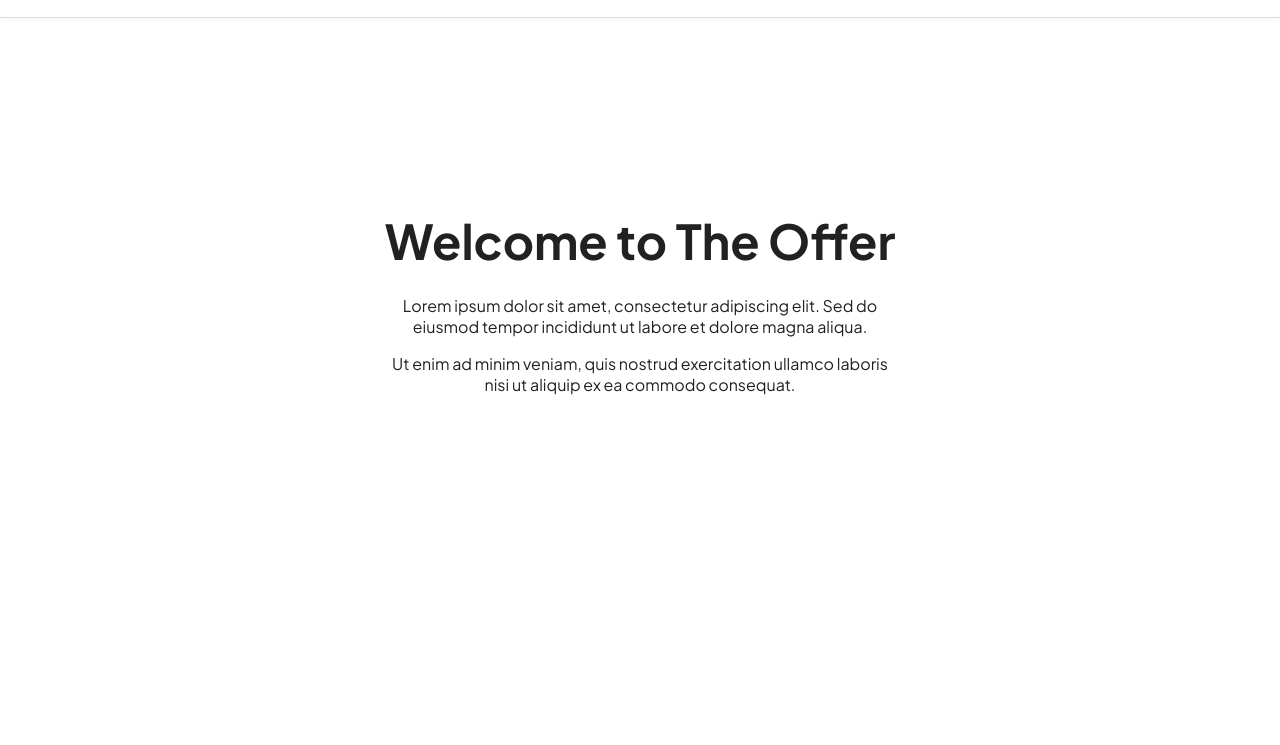
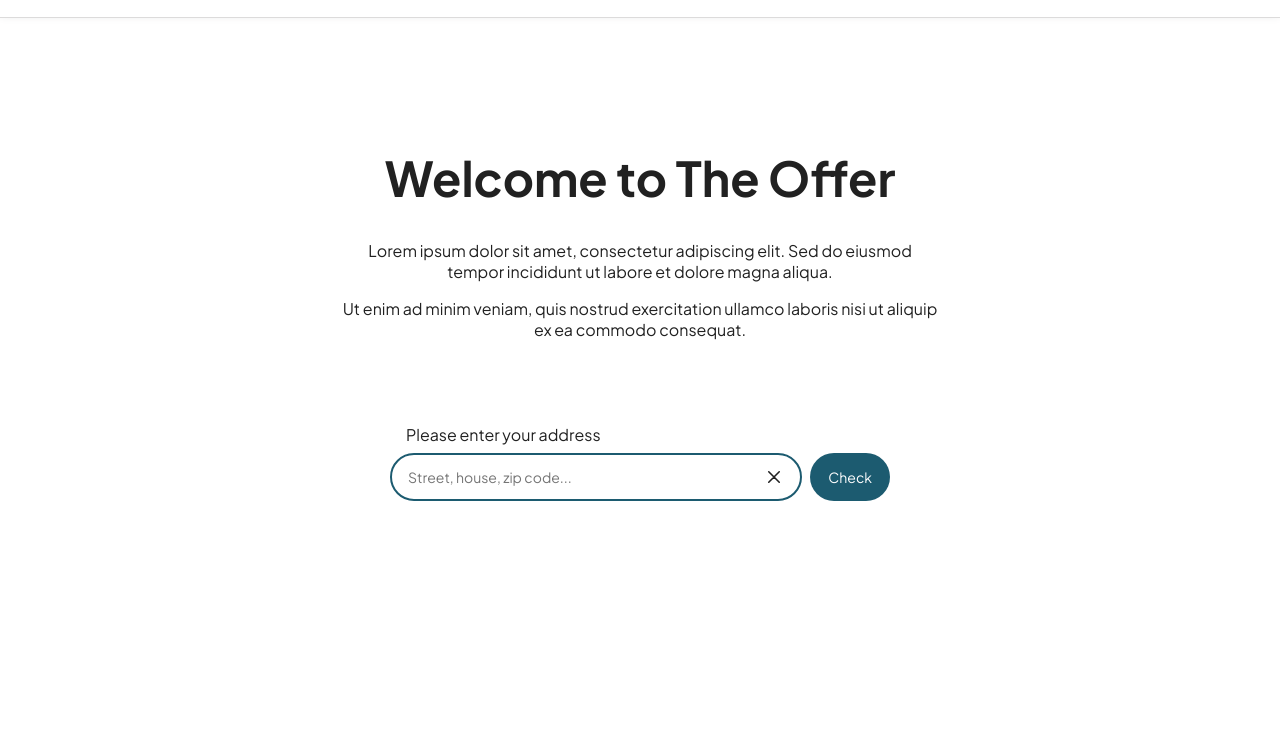
Before and after one commit to erolsk8/the-offer, a website built with webpack: page src/index.html in a window 1280 px wide. Shown: the part 55-800 px from the top of the page. Built offline with nearby package versions, Linux system fonts and the light colour scheme.

Commit message:
Add UI for address input field

```diff
--- a/src/assets/styles/footer.scss
+++ b/src/assets/styles/footer.scss
@@ -33,7 +33,7 @@
     bottom: 0;
     height: 1px;
     width: 40px;
-    margin-left: -20px;
+    transform: translateX(-50%);
   }
 
   @include tablet {
@@ -41,7 +41,7 @@
 
     &::after {
       left: 0;
-      margin-left: 0;
+      transform: translateX(0);
     }
   }
 }
--- a/src/assets/styles/global.scss
+++ b/src/assets/styles/global.scss
@@ -8,15 +8,26 @@ html {
   font-size: 16px;
 }
 
+body,
+input,
+button {
+  font-family: 'Plus Jakarta Sans', sans-serif;
+}
+
 body {
-  font-family: 'Plus Jakarta Sans', sans-serif;
   background: $color-background;
   color: $color-text;
   margin: 0;
 }
 
+input,
+button {
+  font-size: 0.875rem;
+}
+
 img {
   max-width: 100%;
+  height: auto;
 }
 
 a {
--- /dev/null
+++ b/src/assets/styles/hero.scss
@@ -0,0 +1,25 @@
+@import './partials';
+
+.hero {
+  text-align: center;
+
+  h1 {
+    font-size: 2rem;
+    margin: 2rem 0;
+  }
+
+  p {
+    max-width: 600px;
+    margin: 1rem auto;
+  }
+
+  @include mobile {
+    padding: $spacing * 2;
+  }
+
+  @include tablet {
+    h1 {
+      font-size: 3rem;
+    }
+  }
+}
--- a/src/assets/styles/index.scss
+++ b/src/assets/styles/index.scss
@@ -2,3 +2,5 @@
 @import './global';
 @import './header';
 @import './sections';
+@import './hero';
+@import './search';
--- /dev/null
+++ b/src/assets/styles/partials/_index.scss
@@ -0,0 +1,2 @@
+@import './variables';
+@import './utils';
--- a/src/assets/styles/partials/_variables.scss
+++ b/src/assets/styles/partials/_variables.scss
@@ -1,6 +1,7 @@
 $color-background: #fff;
 $color-text: #212121;
 
+$color-primary: #1c5b70;
 $color-lightest-gray: #f0f2f2;
 $color-light-gray: #dcdbdb;
 
--- /dev/null
+++ b/src/assets/styles/search.scss
@@ -0,0 +1,67 @@
+@import './partials';
+
+$input-height: 3rem;
+$input-spacing-v: 0.5rem;
+$input-spacing-h: 1rem;
+$input-icon-size: 1.5rem;
+
+.address-form {
+  width: 100%;
+  max-width: 500px;
+  padding: $spacing 0;
+  margin: 0 auto;
+
+  label {
+    display: block;
+    padding: 0.5rem $input-spacing-h;
+  }
+}
+
+.address-fields-holder {
+  display: flex;
+  gap: 0.5rem;
+}
+
+.address-input-holder {
+  display: flex;
+  flex-grow: 1;
+  position: relative;
+  height: $input-height;
+
+  .address-input-field {
+    flex-grow: 1;
+    border-radius: ($input-height * 0.5);
+    border: 2px solid $color-primary;
+    padding: $input-spacing-v ($input-spacing-h + $input-icon-size) $input-spacing-v $input-spacing-h;
+  }
+
+  .address-reset-button {
+    position: absolute;
+    right: $input-spacing-h;
+    top: 50%;
+    transform: translateY(-50%);
+    width: $input-icon-size;
+    height: $input-icon-size;
+    border: none;
+    background-color: transparent;
+    cursor: pointer;
+    padding: 0;
+    z-index: 10;
+  }
+}
+
+.address-submit-button {
+  border-radius: ($input-height * 0.5);
+  border: 2px solid transparent;
+  background-color: $color-primary;
+  color: #fff;
+  cursor: pointer;
+  transition: background-color 0.3s ease;
+  padding: $input-spacing-v $input-spacing-h;
+
+  &:hover {
+    border-color: $color-primary;
+    background-color: #fff;
+    color: $color-primary;
+  }
+}
--- a/src/assets/styles/sections.scss
+++ b/src/assets/styles/sections.scss
@@ -1,5 +1,4 @@
-@import './partials/variables';
-@import './partials/utils';
+@import './partials';
 
 .main {
   min-height: calc(100vh - 72px);
@@ -10,31 +9,10 @@
   margin: 0 auto;
 }
 
-.hero-section {
+.main-section {
   min-height: 70vh;
   display: flex;
   flex-direction: column;
   justify-content: center;
-  text-align: center;
   padding: $spacing;
-
-  h1 {
-    font-size: 2rem;
-    margin: 1rem 0;
-  }
-
-  p {
-    max-width: 500px;
-    margin: 0.5rem auto;
-  }
-
-  @include mobile {
-    padding: $spacing * 2;
-  }
-
-  @include tablet {
-    h1 {
-      font-size: 3rem;
-    }
-  }
 }
--- a/src/index.html
+++ b/src/index.html
@@ -51,10 +51,50 @@
         </header>
 
         <main class="main" aria-label="Main content">
-            <section class="centered-content hero-section">
-                <h1>Welcome to The Offer</h1>
-                <p>Lorem ipsum dolor sit amet, consectetur adipiscing elit. Sed do eiusmod tempor incididunt ut labore et dolore magna aliqua.</p>
-                <p>Ut enim ad minim veniam, quis nostrud exercitation ullamco laboris nisi ut aliquip ex ea commodo consequat.</p>
+            <section class="centered-content main-section">
+                <div class="hero">
+                    <h1>Welcome to The Offer</h1>
+                    <p>
+                        Lorem ipsum dolor sit amet, consectetur adipiscing elit. Sed do eiusmod tempor incididunt ut
+                        labore et dolore magna aliqua.
+                    </p>
+                    <p>
+                        Ut enim ad minim veniam, quis nostrud exercitation ullamco laboris nisi ut aliquip ex ea commodo
+                        consequat.
+                    </p>
+                </div>
+                <div class="address-form">
+                    <form>
+                        <label for="address-input-field">Please enter your address</label>
+                        <div class="address-fields-holder">
+                            <div class="address-input-holder">
+                                <input
+                                    type="text"
+                                    id="address-input-field"
+                                    class="address-input-field"
+                                    placeholder="Street, house, zip code..."
+                                    aria-label="Please enter your address"
+                                />
+                                <button
+                                    id="js-address-reset-button"
+                                    class="address-reset-button"
+                                    aria-label="Reset Address"
+                                    type="reset"
+                                >
+                                    <img src="images/xmark.svg" alt="Reset Address" width="32" height="32" />
+                                </button>
+                            </div>
+                            <button
+                                id="js-address-submit-button"
+                                class="address-submit-button"
+                                aria-label="Check"
+                                type="submit"
+                            >
+                                Check
+                            </button>
+                        </div>
+                    </form>
+                </div>
             </section>
         </main>
 
```
